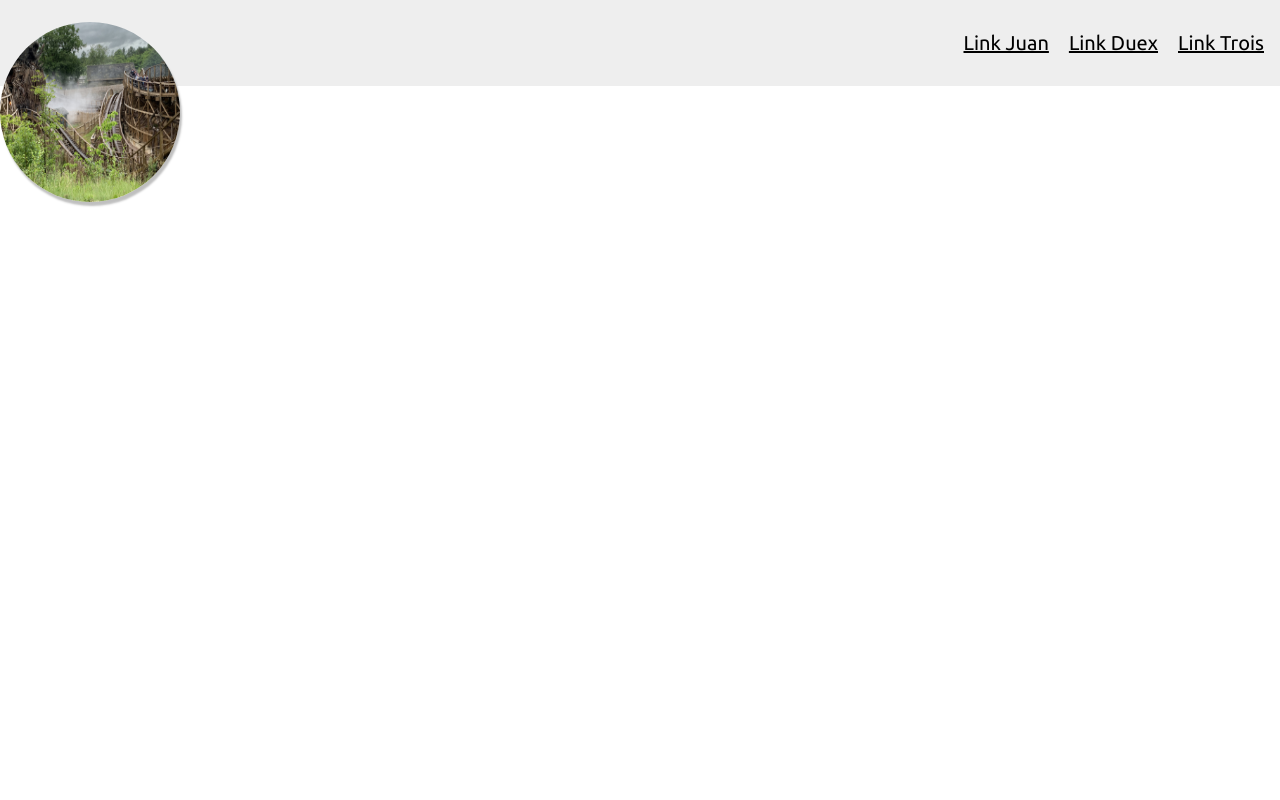
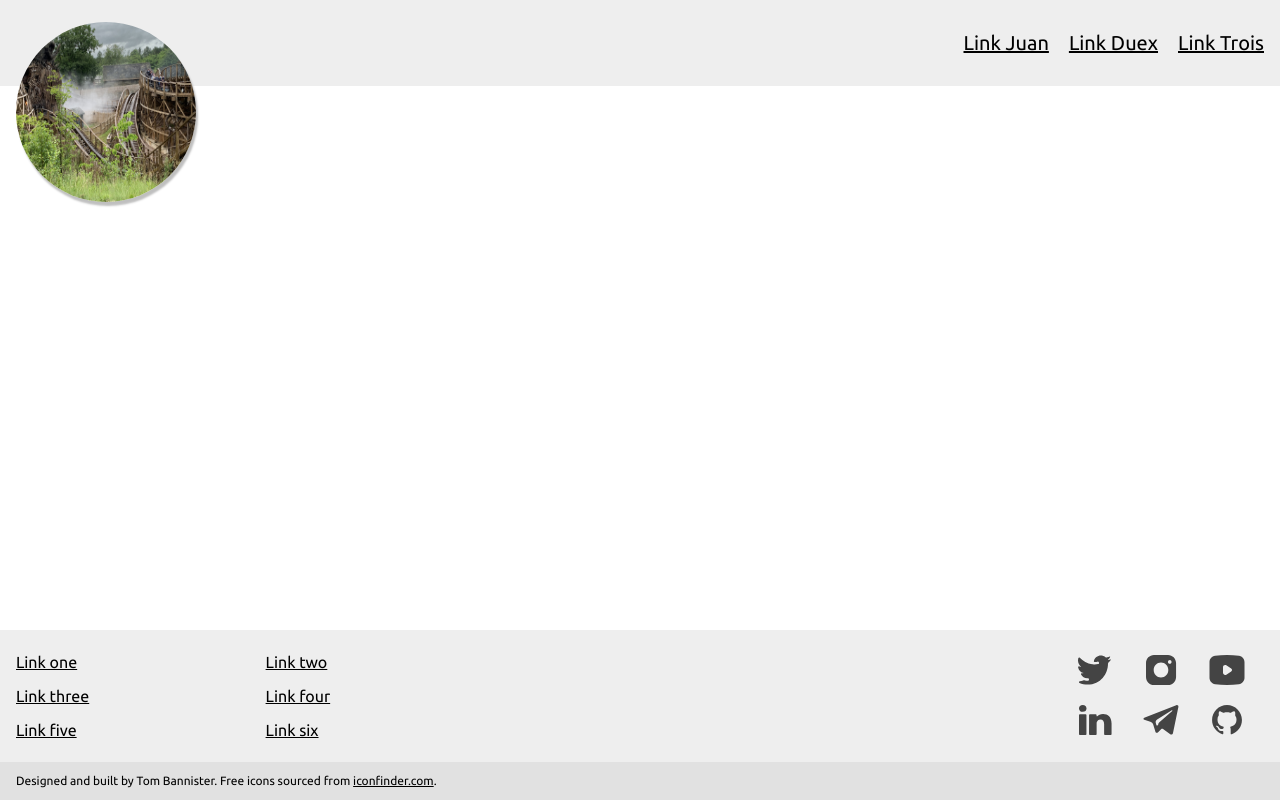
Before and after one commit to tombannister-94/me, a Django app: template templates/home.html in a window 1280 px wide. Run offline with Django 3.2, Linux system fonts and the light colour scheme; the template is opened without the code that fills it, so the values that code supplies are empty; some libraries are stand-ins or nearby versions.

Commit message:
Add basic footer and social media icons

```diff
--- a/static/src/sass/1_settings/sizes.scss
+++ b/static/src/sass/1_settings/sizes.scss
@@ -4,4 +4,5 @@ $breakpoint-large-desktop: 1260px;
 $breakpoint-desktop: 1024px;
 $breakpoint-tablet: 960px;
 $breakpoint-mobile: 768px;
+$breakpoint-small-mobile: 500px;
 $breakpoint-tiny-mobile: 374px;
--- a/static/src/sass/4_base/generic.scss
+++ b/static/src/sass/4_base/generic.scss
@@ -2,6 +2,17 @@
 
 html {
     background-color: $white;
+}
+
+main {
+    padding-top: 5.375rem;
+}
+
+body {
+    @include flexbox;
+    @include flex-direction(column);
+    @include justify-content(space-between);
+    min-height: 100vh;
 }
 
 img {
--- /dev/null
+++ b/static/src/sass/6_components/site-footer.scss
@@ -0,0 +1,92 @@
+.site-footer {
+    display: block;
+    width: 100%;
+    background-color: $grey;
+}
+
+.site-footer__container {
+    @include flexbox;
+    padding: 1.25rem 0 .625rem;
+
+    @media screen and (max-width: $breakpoint-small-mobile) {
+        @include flex-wrap(wrap);
+    }
+
+    ul {
+        @include flexbox;
+        @include flex-wrap(wrap);
+        @include unstyled-list;
+    }
+}
+
+.site-footer__links {
+    @include flex(0, 0, 40%);
+
+    @media screen and (max-width: $breakpoint-small-mobile) {
+        @include flex(1, 1, 100%);
+    }
+
+    li {
+        @include flex(1, 1, 50%);
+        padding: {
+            right: .625rem;
+            bottom: .625rem;
+        }
+    }
+}
+
+.site-footer__social {
+    @include flex(1, 1, 60%);
+
+    @media screen and (max-width: $breakpoint-small-mobile) {
+        @include flex(1, 1, 100%);
+        padding-top: 1.25rem;
+    }
+
+    ul {
+        @include justify-content(flex-end);
+        max-width: 12.5rem;
+        margin-left: auto;
+
+        @media screen and (max-width: $breakpoint-small-mobile) {
+            max-width: 100%;
+            margin-left: 0;
+        }
+
+        li {
+            @include flex(1, 1, 33%);
+            padding: {
+                bottom: .625rem;
+                left: .625rem;
+            }
+
+            @media screen and (max-width: $breakpoint-small-mobile) {
+                @include flex(1, 1, 3.125rem);
+                padding: {
+                    right: .625rem;
+                    left: 0;
+                }
+                text-align: center;
+            }
+
+            a {
+                display: block;
+                font-size: 0;
+            }
+
+            img {
+                max-width: 2.5rem;
+                height: auto;
+            }
+        }
+    }
+}
+
+.site-footer__legal {
+    padding: .625rem 0;
+    background-color: darken($grey, 5%);
+
+    p {
+        font-size: .75rem;
+    }
+}
--- a/static/src/sass/6_components/site-header.scss
+++ b/static/src/sass/6_components/site-header.scss
@@ -7,6 +7,7 @@
     &.scrolled {
         .site-header__image {
             top: -1.75rem;
+            left: -1.75rem;
             transform: scale(.5);
         }
     }
@@ -23,9 +24,15 @@
     @include flex(0, 0, 11.25rem);
     position: absolute;
     top: 25%;
-    left: 0;
+    left: 1rem;
     max-width: 11.25rem;
-    transition: transform .2s ease, top .2s ease;
+    transition: transform .2s ease, top .2s ease, left .2s ease;
+
+    @media screen and (max-width: $breakpoint-mobile) {
+        top: -1.75rem;
+        left: -1.75rem;
+        transform: scale(.5);
+    }
 
     img {
         width: 100%;
--- a/static/src/sass/main.scss
+++ b/static/src/sass/main.scss
@@ -25,6 +25,7 @@
 @import '5_objects/form';
 
 // Components
+@import '6_components/site-footer';
 @import '6_components/site-header';
 
 // Trumps
--- a/templates/components/footer.html
+++ b/templates/components/footer.html
@@ -1,3 +1,46 @@
+{% load static %}
+
 <footer class="site-footer">
+    <div class="wrapper">
+        <div class="site-footer__container">
+            <div class="site-footer__links">
+                <ul>
+                    <li><a href="#" title="Link one">Link one</a></li>
+                    <li><a href="#" title="Link one">Link two</a></li>
+                    <li><a href="#" title="Link one">Link three</a></li>
+                    <li><a href="#" title="Link one">Link four</a></li>
+                    <li><a href="#" title="Link one">Link five</a></li>
+                    <li><a href="#" title="Link one">Link six</a></li>
+                </ul>
+            </div>
 
+            <div class="site-footer__social">
+                <ul>
+                    <li>
+                        <a href="#" title="Find me on Twitter" target="_blank" rel="noopener noreferrer"><img src="{% static 'img/social/twitter.svg' %}" alt="Twitter logo" />Tom Bannister on Twitter</a>
+                    </li>
+                    <li>
+                        <a href="#" title="Find me on Instagram" target="_blank" rel="noopener noreferrer"><img src="{% static 'img/social/instagram.svg' %}" alt="Instagram logo" />Tom Bannister on Instagram</a>
+                    </li>
+                    <li>
+                        <a href="#" title="Find me on YouTube" target="_blank" rel="noopener noreferrer"><img src="{% static 'img/social/youtube.svg' %}" alt="YouTube logo" />Tom Bannister on YouTube</a>
+                    </li>
+                    <li>
+                        <a href="https://www.linkedin.com/in/thomas-bannister-aa815b107/" title="Find me on LinkedIn" target="_blank" rel="noopener noreferrer"><img src="{% static 'img/social/linkedin.svg' %}" alt="LinkedIn logo" />Tom Bannister on LinkedIn</a></li>
+                    <li>
+                        <a href="mailto:tombannister94@gmail.com" title="Send me an email"><img src="{% static 'img/social/mail.svg' %}" alt="Mail icon" />Email Tom Bannister</a>
+                    </li>
+                    <li>
+                        <a href="https://github.com/tombannister-94" title="Find me on GitHub" target="_blank" rel="noopener noreferrer"><img src="{% static 'img/social/github.svg' %}" alt="GitHub logo" />Tom Bannister on GitHub</a>
+                    </li>
+                </ul>
+            </div>
+        </div>
+    </div>
+
+    <div class="site-footer__legal">
+        <div class="wrapper">
+            <p>Designed and built by Tom Bannister. Free icons sourced from <a href="https://www.iconfinder.com/" title="Icon Finder" target="_blank" rel="noopener noreferrer">iconfinder.com</a>.</p>
+        </div>
+    </div>
 </footer>
```
Also changed, not shown: static/dist/css/main.css, static/img/social/facebook.svg (added), static/img/social/github.svg (added), static/img/social/instagram.svg (added), static/img/social/linkedin.svg (added), static/img/social/mail.svg (added), static/img/social/twitter.svg (added), static/img/social/youtube.svg (added), 2 other files.
